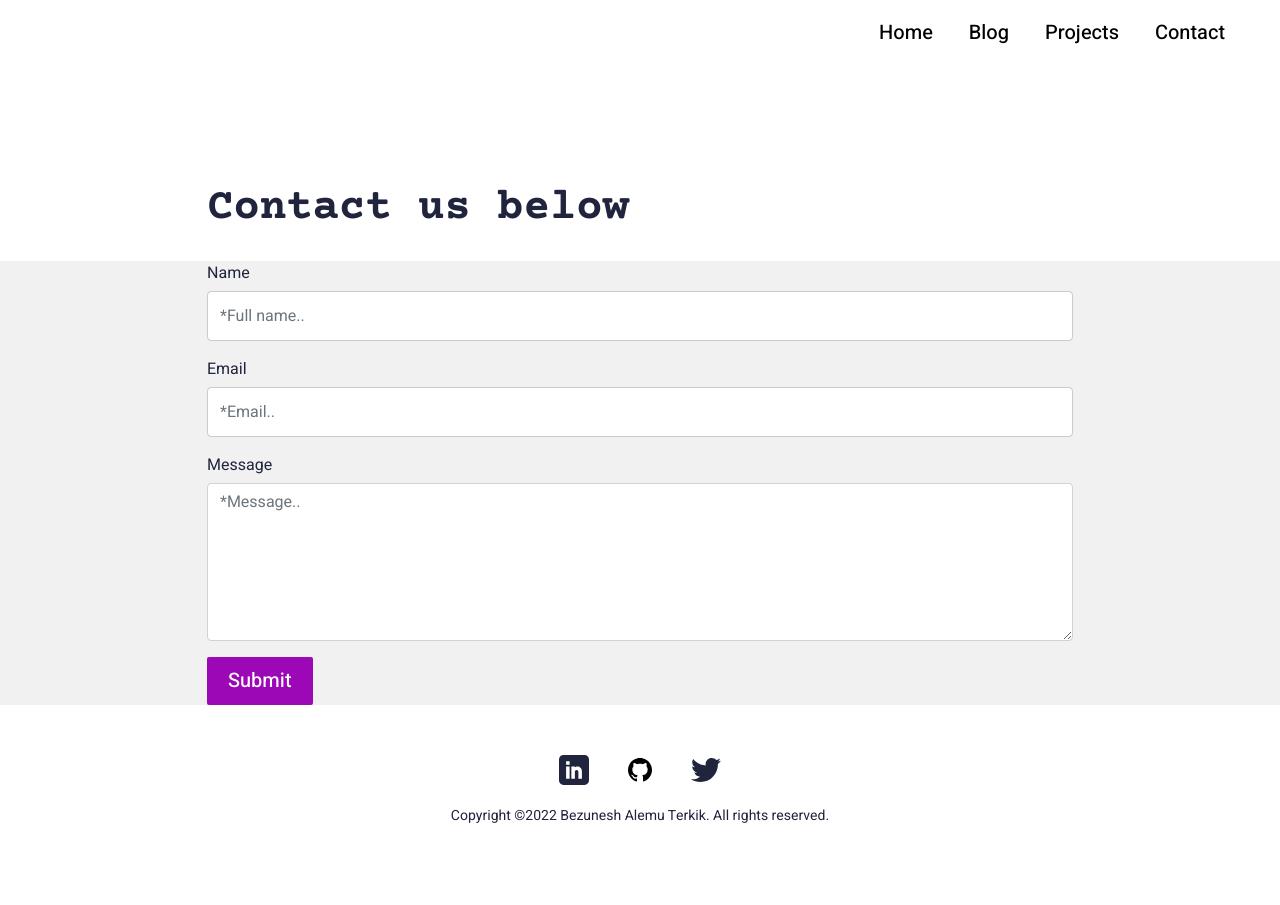
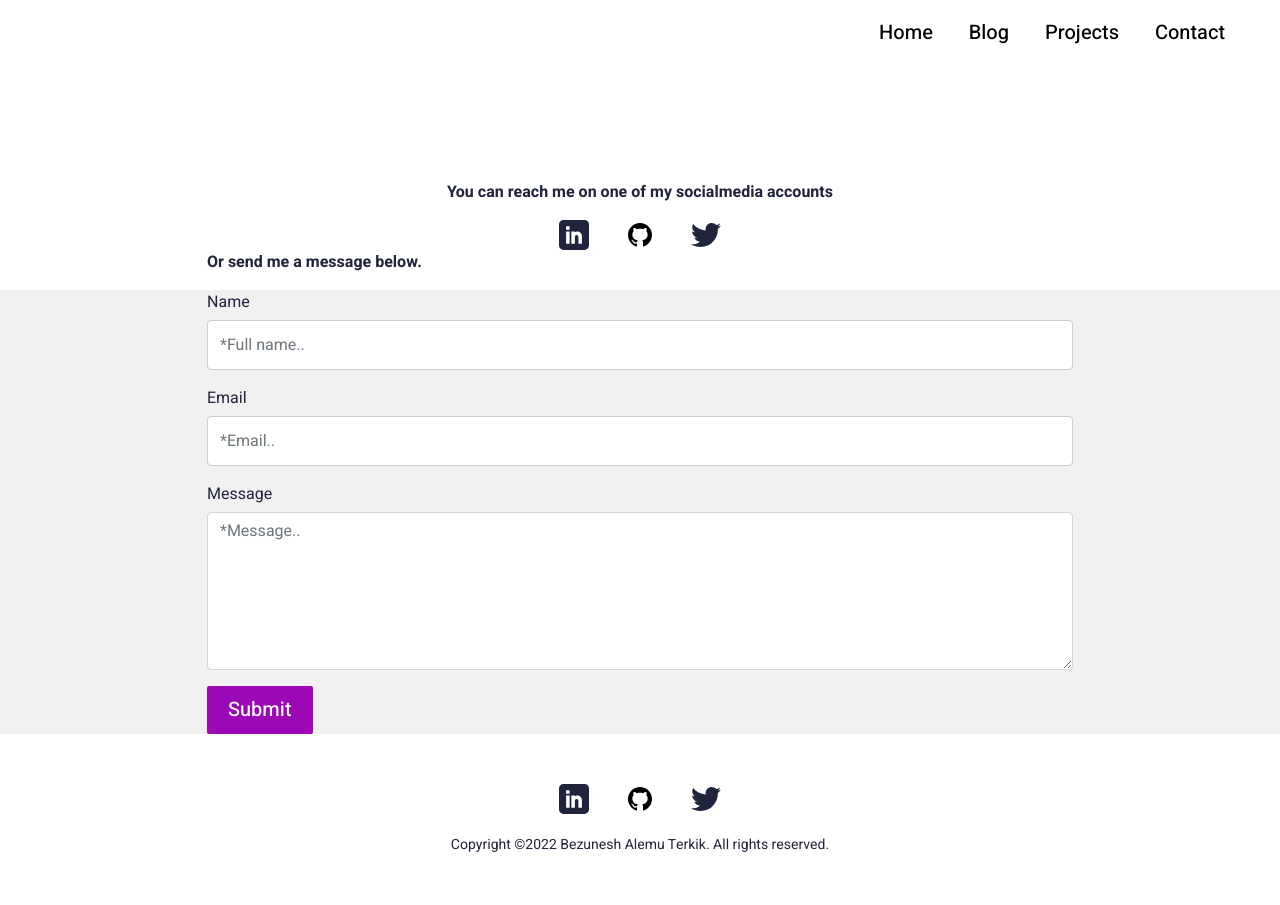
Before and after one commit to bezunesh/bezunesh, a Django app: page /contact/ in a window 1280 px wide. Before the commit the page ends 823 px from the top, so only its background shows below. Run offline with Django 3.2, Linux system fonts and the light colour scheme; some libraries are stand-ins or nearby versions.

Commit message:
feat: Adds socialmedia icons to contact page

```diff
--- a/main/templates/main/contact.html
+++ b/main/templates/main/contact.html
@@ -35,11 +35,18 @@ Start Content
   <div class="innerPageBannerCol">
     <div class="container">
       <div class="row g-4 g-md-3  align-items-center">
-        <div class="col-md-6">
-          <div class="bannerContent">
-            <h1 class="xlTitle pb-md-3">Contact us below</h1>
+        <div class="col-md-12">
+
+            <div class="text-center">
+              <p class="fw-bold">You can reach me on one of my socialmedia accounts</p>
+              <ul class="socialCol">
+                <li><a href="https://linkedin.com/in/bezunesh"><img src="{% static 'main/images/linkedin.svg' %}" alt="..."></a></li>
+                <li><a href="https://github.com/bezunesh"><img src="{% static 'main/images/github.svg' %}" alt="..."></a></li>
+                <li><a href="https://twitter.com/bezunesh"><img src="{% static 'main/images/twitter.svg' %}" alt="..."></a></li>
+            </ul>
+            </div>
+            <p class="fw-bold">Or send me a message below.</p>
           </div>
-        </div>
       </div>
     </div>
   </div>
```
Also changed, not shown: main/templates/main/index.html (+1 -40 lines).
